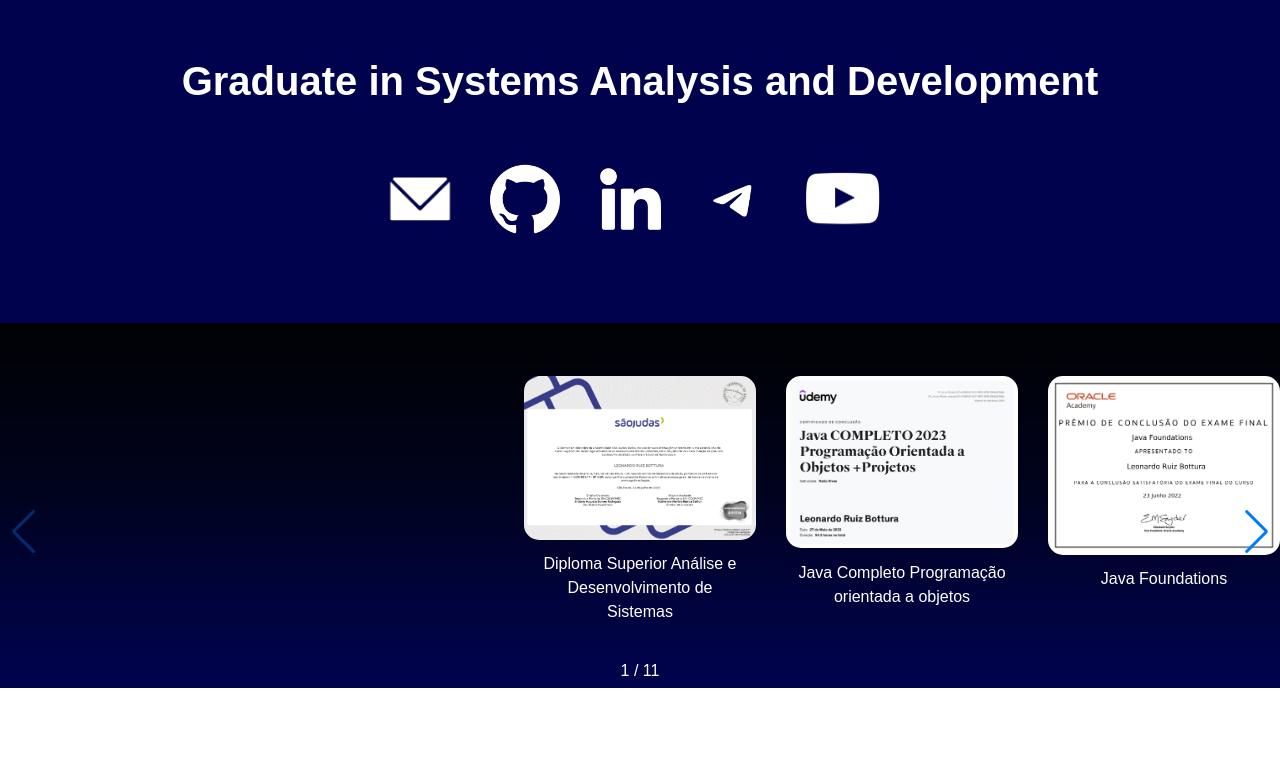
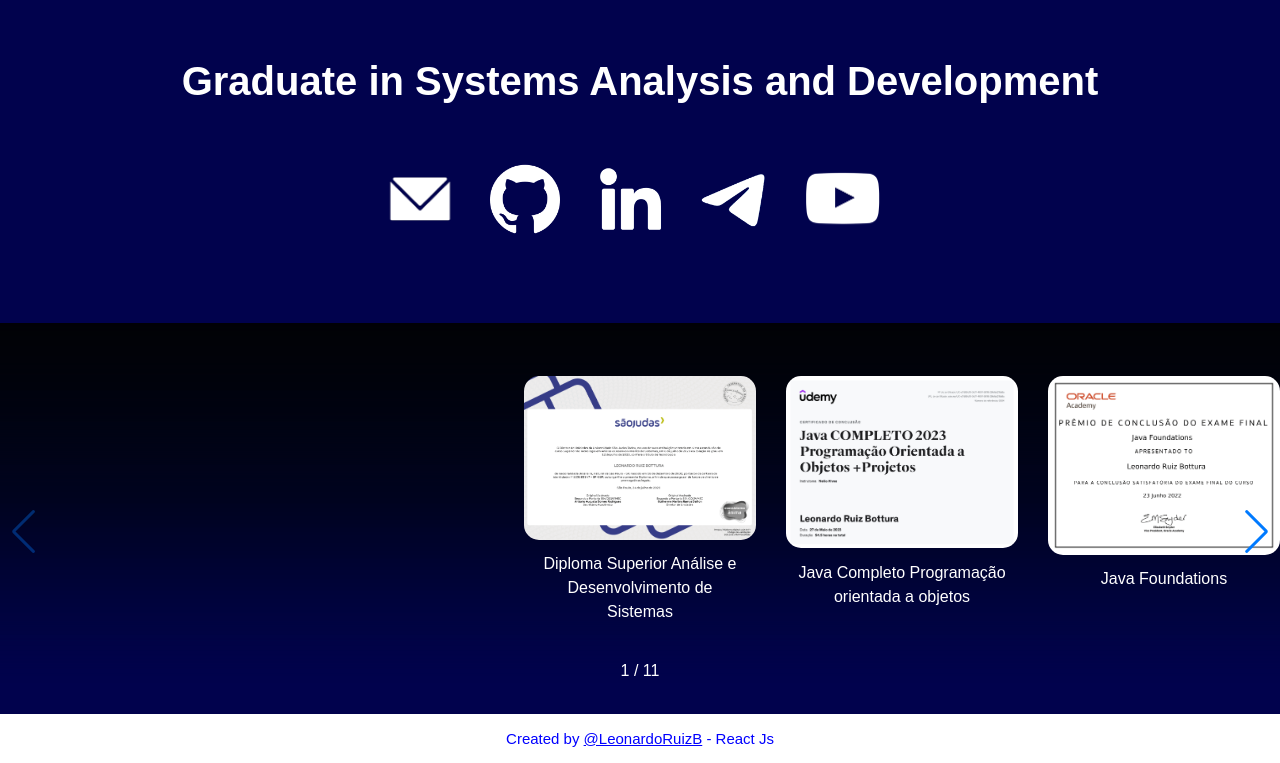
Before and after one commit to LeonardoRuizB/2023_Portifolio_Leonardo_Bottura_ADS, a React (Vite) app: page / in a window 1280 px wide. Shown: the part 477-1240 px from the top of the page. Before the commit the page ends 1165 px from the top, so only its background shows below. Built offline with nearby package versions, Linux system fonts and the light colour scheme.

Commit message:
feat: Footer

```diff
--- a/package.json
+++ b/package.json
@@ -15,6 +15,7 @@
   "dependencies": {
     "react": "^18.2.0",
     "react-dom": "^18.2.0",
+    "styled-components": "^6.0.8",
     "swiper": "^10.2.0"
   },
   "devDependencies": {
--- a/src/App.jsx
+++ b/src/App.jsx
@@ -1,6 +1,7 @@
 import React from 'react';
 import ContainerTop from './Components/Top/Container-top';
 import Carousel from './Components/Carousel/Carousel';
+import Footer from './Components/Footer/Footer';
 
 function App() {
 
@@ -8,6 +9,7 @@ function App() {
     <>
       <ContainerTop />
       <Carousel />
+      <Footer />
     </>
   )
 }
--- a/src/Components/Carousel/Carousel.jsx
+++ b/src/Components/Carousel/Carousel.jsx
@@ -94,8 +94,8 @@ function Carousel() {
                         <p className="text-carousel">Java Completo Programação orientada a objetos</p>
                     </a>
                 </SwiperSlide>
-                <SwiperSlide className='swiper-slide' target='_blank'>
-                    <a href={slide_image_3}>
+                <SwiperSlide className='swiper-slide'>
+                    <a href={slide_image_3} target='_blank'>
                         <img src={slide_image_3} alt="Java Foundations" />
                         <p className="text-carousel">Java Foundations</p>
                     </a>
--- /dev/null
+++ b/src/Components/Footer/Footer.jsx
@@ -0,0 +1,28 @@
+import React from "react";
+import styled from "styled-components";
+
+const MainFooter = styled.div`
+    margin-top: 2%;
+    padding: 1px;
+    text-align: center;
+    background-color: white;
+    font-size: 15px;
+`;
+
+const TextFooter = styled.p`
+    color: blue;
+`;
+
+const LinkGit = styled.a`
+    color: blue;
+`;
+
+export default function Footer() {
+    return (
+        <>
+            <MainFooter>
+                <TextFooter>Created by <LinkGit href="https://github.com/LeonardoRuizB" target="_blank">@LeonardoRuizB</LinkGit> - React Js</TextFooter>
+            </MainFooter>
+        </>
+    );
+}
--- a/src/index.css
+++ b/src/index.css
@@ -43,6 +43,10 @@ body {
   text-align: center;
 }
 
+.logos-social:hover {
+  color: blue;
+}
+
 #text-typewriter {
   padding-top: 10px;
   font-size: 20px;
```
Also changed, not shown: src/assets/logos/telegram-logo.png, 1 other file (tests, documents, lock files or other folders).
